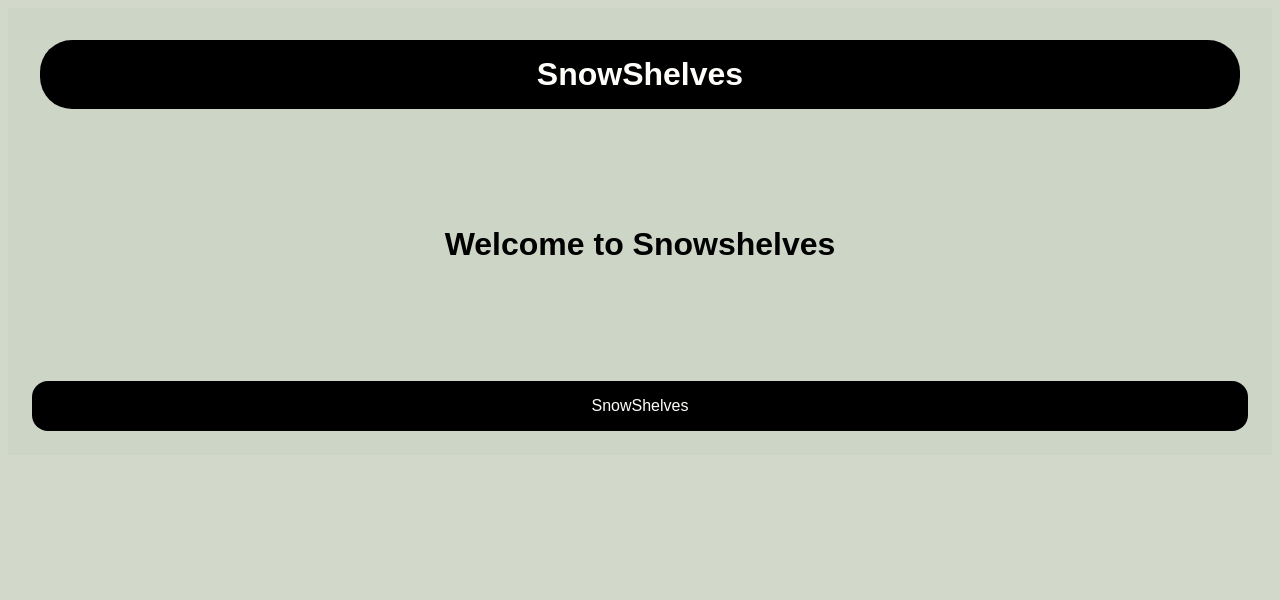
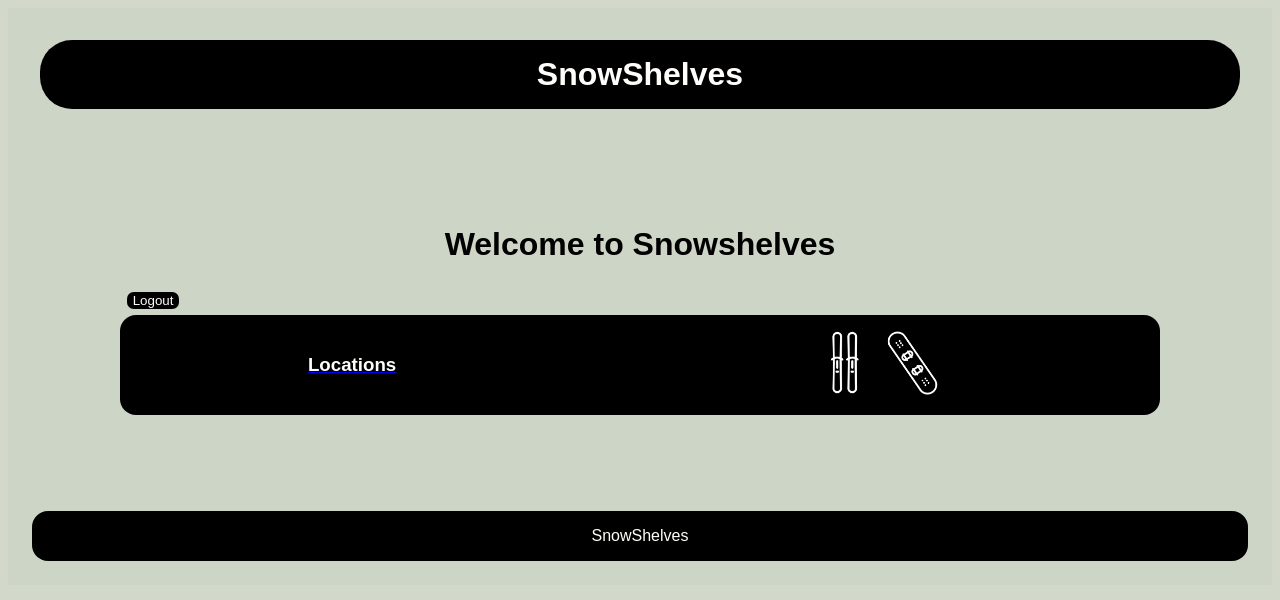
Before and after one commit to ElijahHCO/Project5, a React (Create React App) app: page / in a window 1280 px wide. Shown: the top 600 px of the page. Built offline with nearby package versions, Linux system fonts and the light colour scheme; no server answers; sample sign-in values are in the browser's storage.

Commit message:
logout btn added to every page

```diff
--- a/src/App.css
+++ b/src/App.css
@@ -87,6 +87,15 @@ nav li {
     cursor: pointer;
 }
 
+.sign-up-btn {
+    background-color: black;
+    color: rgb(255, 253, 250);
+    border: 1px solid black;
+    border-radius: 1em;
+    padding: 1em;
+    cursor: pointer;
+}
+
 .x-btn {
     background-color: black;
     color: rgb(255, 253, 250);
@@ -120,6 +129,19 @@ nav li {
     border-radius: .5em;
 }
 
+/* .login-form{
+    display: flex;
+    flex-direction: column;
+    align-items: center;
+    justify-content:left;
+    padding: .5em;
+    margin: 0 auto;
+    background-color: black;
+    color: rgb(255, 253, 250);
+    border: none;
+    border-radius: .5em;
+} */
+
 input{
     margin: .5em;
     border-radius: .5em;
@@ -129,6 +151,7 @@ input{
 .snowboard-header {
     text-align: center;
 }
+
 .ski-header {
     text-align: center;
 }
--- a/src/Home.jsx
+++ b/src/Home.jsx
@@ -1,5 +1,6 @@
-import React, {useEffect} from 'react';
-import {useNavigate} from "react-router-dom";
+import React, { useEffect } from 'react';
+import { useNavigate } from "react-router-dom";
+import Nav from './Nav';
 import './App.css';
 
 function Home() {
@@ -12,10 +13,16 @@ function Home() {
     }
   }, [])
 
+  const logout = (e) => {
+    localStorage.setItem("loggedIn", false)
+    navigate('/login')
+  }
+
   return (
     <div>
       <h1 className="home-header">Welcome to Snowshelves</h1>
-
+      <button type="submit" className="delete-edit-btn" onClick={logout}>Logout</button>
+      <Nav></Nav>
     </div>
   );
 }
--- a/src/Locations.jsx
+++ b/src/Locations.jsx
@@ -1,11 +1,21 @@
 import React from 'react';
+import { useNavigate } from "react-router-dom";
 import './App.css';
 import Nav from './Nav';
 import LocationsContainer from './LocationsContainer/LocationsContainer';
 
+
+
 function Locations() {
+
+const navigate = useNavigate()
+const logout = (e) => {
+  localStorage.setItem("loggedIn", false)
+  navigate('/login')
+}
     return (
       <div className="App">
+         <button type="submit" className="delete-edit-btn" onClick={logout}>Logout</button>
         <Nav/>
         <h2 className="snowboard-header">Store Locations</h2>
         <LocationsContainer></LocationsContainer>
--- a/src/Login.jsx
+++ b/src/Login.jsx
@@ -11,6 +11,10 @@ const Login = () => {
 
     const changeEmail = (event) => setEmail(event.target.value)
     const changePassword = (event) => setPassword(event.target.value)
+    const onSignUp = (e) => {
+        e.preventDefault()
+        navigate('/signup')
+    }
     const onSubmit = (e) => {
         e.preventDefault()
         const credentials = {
@@ -27,6 +31,7 @@ const Login = () => {
                     setLoginError(true)
                 }
             })
+
 
         //    this.setState({
         //        firstName: "",
@@ -45,6 +50,7 @@ const Login = () => {
                         <input type="email" placeholder="Email" onChange={changeEmail} value={email} className="form-control form-group" />
                         <input type="password" placeholder="Password" onChange={changePassword} value={password} className="form-control form-group" />
                         <button type="submit" className="delete-edit-btn" onClick={onSubmit}>Submit</button>
+                        <button type="submit" className="sign-up-btn" onClick={onSignUp}>Sign Up</button>
                     </form>
                     {loginError ? <p>Wrong password</p> : null}
                 </div>
--- a/src/Nav.jsx
+++ b/src/Nav.jsx
@@ -1,6 +1,7 @@
 import React from "react";
 import './App.css';
 import { Link } from "react-router-dom";
+import { useNavigate } from "react-router-dom";
 
 function Nav() {
     return (
--- a/src/Ski.jsx
+++ b/src/Ski.jsx
@@ -1,11 +1,21 @@
 import React from 'react';
 import './App.css';
 import Nav from './Nav';
+import { useNavigate } from "react-router-dom";
 import SkiContainer from './SkiContainer/SkiContainer';
 
 function Ski() {
+
+
+  const navigate = useNavigate()
+  const logout = (e) => {
+    localStorage.setItem("loggedIn", false)
+    navigate('/login')
+  }
+
   return (
     <div className="App">
+       <button type="submit" className="delete-edit-btn" onClick={logout}>Logout</button>
       <Nav/>
       <h2 className="ski-header">Skis</h2>
       <SkiContainer></SkiContainer>
--- a/src/Snowboard.jsx
+++ b/src/Snowboard.jsx
@@ -1,11 +1,21 @@
 import React from 'react';
 import './App.css';
 import Nav from './Nav';
+import { useNavigate } from "react-router-dom";
 import SnowboardContainer from './SnowboardContainer/SnowboardContainer';
 
 function Snowboard() {
+
+  const navigate = useNavigate()
+  const logout = (e) => {
+    localStorage.setItem("loggedIn", false)
+    navigate('/login')
+  }
+
+
     return (
       <div className="App">
+        <button type="submit" className="delete-edit-btn" onClick={logout}>Logout</button>
         <Nav/>
         <h2 className="snowboard-header">Snowboards</h2>
         <SnowboardContainer></SnowboardContainer>
```
Lines whose indentation alone changed are shown as unchanged.
